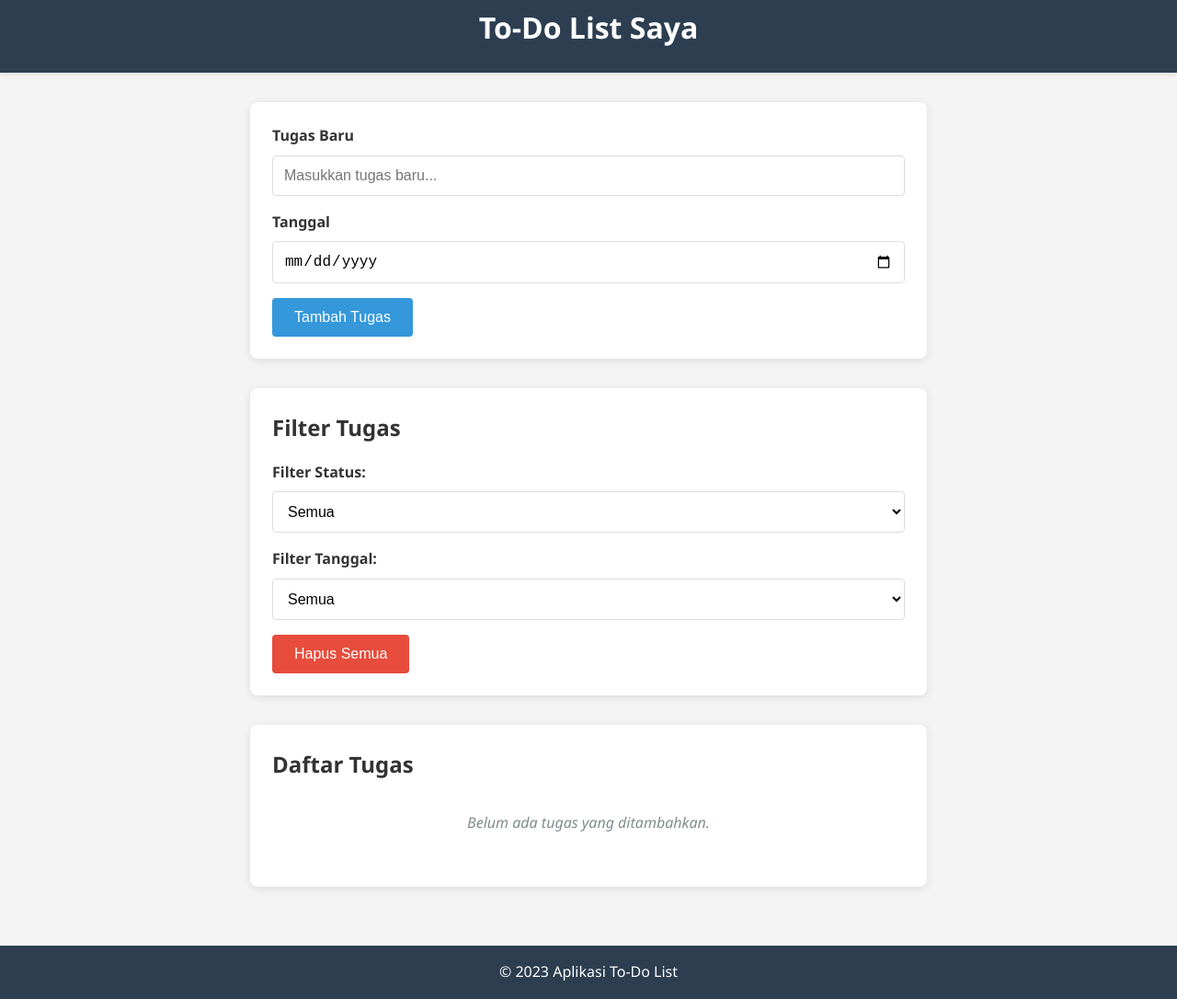
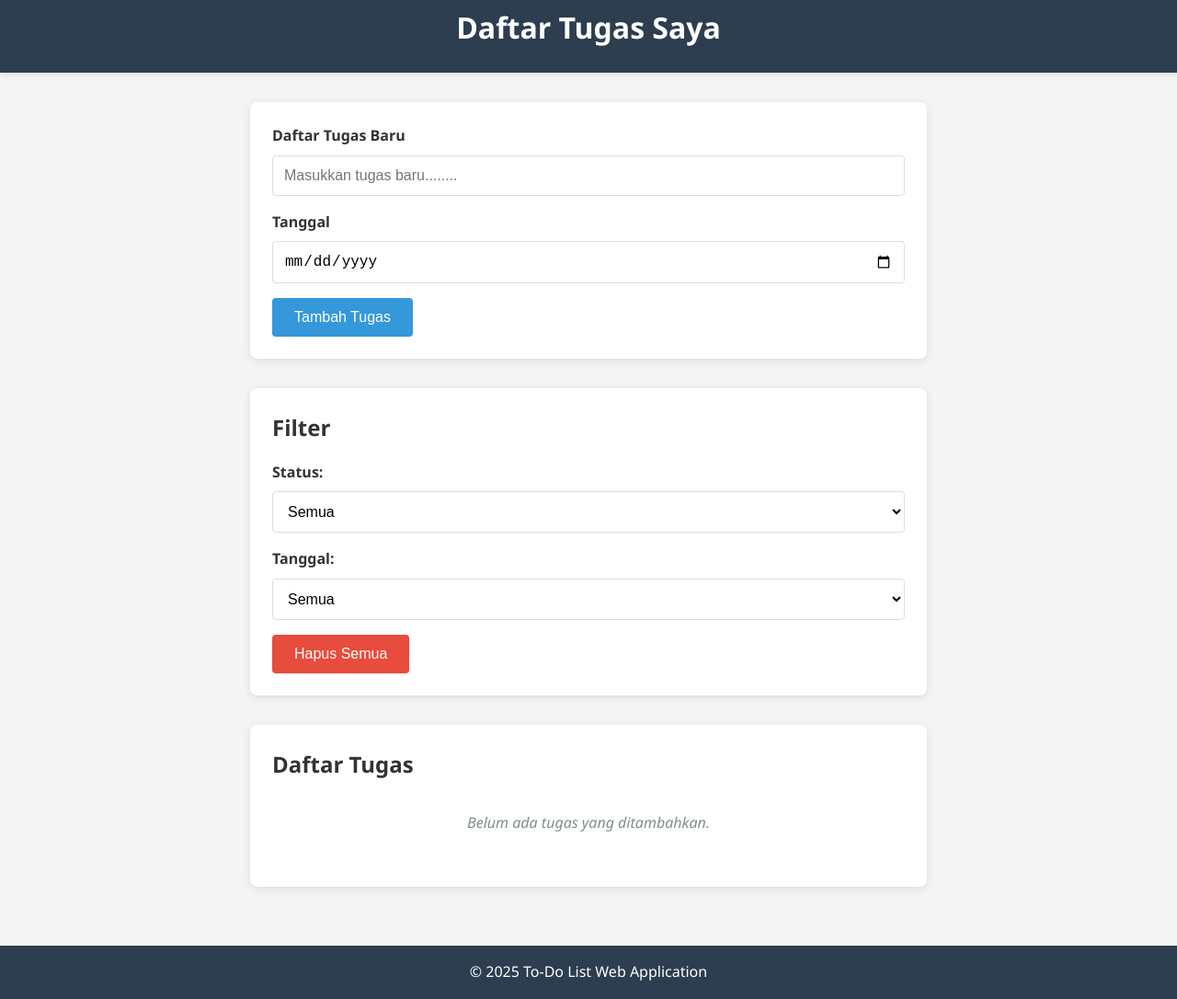
Before and after one commit to arizalhimawan/CodingCamp-290925-arizal-himawan, a plain HTML site: page index.html in a window 1280 px wide. Shown: the part 20-1106 px from the top of the page at 92% size. Drawn offline with Linux system fonts and the light colour scheme.

Commit message:
perbarui struktur dan label pada form serta filter untuk konsistensi dan kejelasan

```diff
--- a/index.html
+++ b/index.html
@@ -1,36 +1,40 @@
 <!DOCTYPE html>
-<html lang="id">
+<html lang="en">
+
 <head>
     <meta charset="UTF-8">
     <meta name="viewport" content="width=device-width, initial-scale=1.0">
-    <title>Aplikasi To-Do List</title>
+    <title>To-Do List Web Application</title>
     <link rel="stylesheet" href="css\style.css">
 </head>
+
 <body>
     <header>
-        <h1>To-Do List Saya</h1>
+        <h1>Daftar Tugas Saya</h1>
     </header>
 
     <main>
         <section class="input-section">
             <form id="todo-form">
-                <div class="form-group">
-                    <label for="todo-input">Tugas Baru</label>
-                    <input type="text" id="todo-input" placeholder="Masukkan tugas baru..." required>
-                </div>
-                <div class="form-group">
-                    <label for="date-input">Tanggal</label>
-                    <input type="date" id="date-input" required>
+                <div class="form-inputs">
+                    <div class="form-group">
+                        <label for="todo-input">Daftar Tugas Baru</label>
+                        <input type="text" id="todo-input" placeholder="Masukkan tugas baru........" required>
+                    </div>
+                    <div class="form-group">
+                        <label for="date-input">Tanggal</label>
+                        <input type="date" id="date-input" required>
+                    </div>
                 </div>
                 <button type="submit">Tambah Tugas</button>
             </form>
         </section>
 
         <section class="filter-section">
-            <h2>Filter Tugas</h2>
+            <h2>Filter</h2>
             <div class="filter-groups">
                 <div class="filter-group">
-                    <label for="status-filter">Filter Status:</label>
+                    <label for="status-filter">Status:</label>
                     <select id="status-filter">
                         <option value="all">Semua</option>
                         <option value="completed">Selesai</option>
@@ -38,7 +42,7 @@
                     </select>
                 </div>
                 <div class="filter-group">
-                    <label for="date-filter">Filter Tanggal:</label>
+                    <label for="date-filter">Tanggal:</label>
                     <select id="date-filter">
                         <option value="all">Semua</option>
                         <option value="today">Hari Ini</option>
@@ -53,15 +57,16 @@
         <section class="todos-section">
             <h2>Daftar Tugas</h2>
             <div id="todos-container" class="todos-container">
-                <!-- Todo items will be inserted here by JavaScript -->
+                <!-- Daftar tugas akan ditampilkan di sini -->
             </div>
         </section>
     </main>
 
     <footer>
-        <p>© 2023 Aplikasi To-Do List</p>
+        <p>© 2025 To-Do List Web Application</p>
     </footer>
 
-    <script src="js\script.js"></script>
+    <script src="js/script.js"></script>
 </body>
+
 </html>
```
